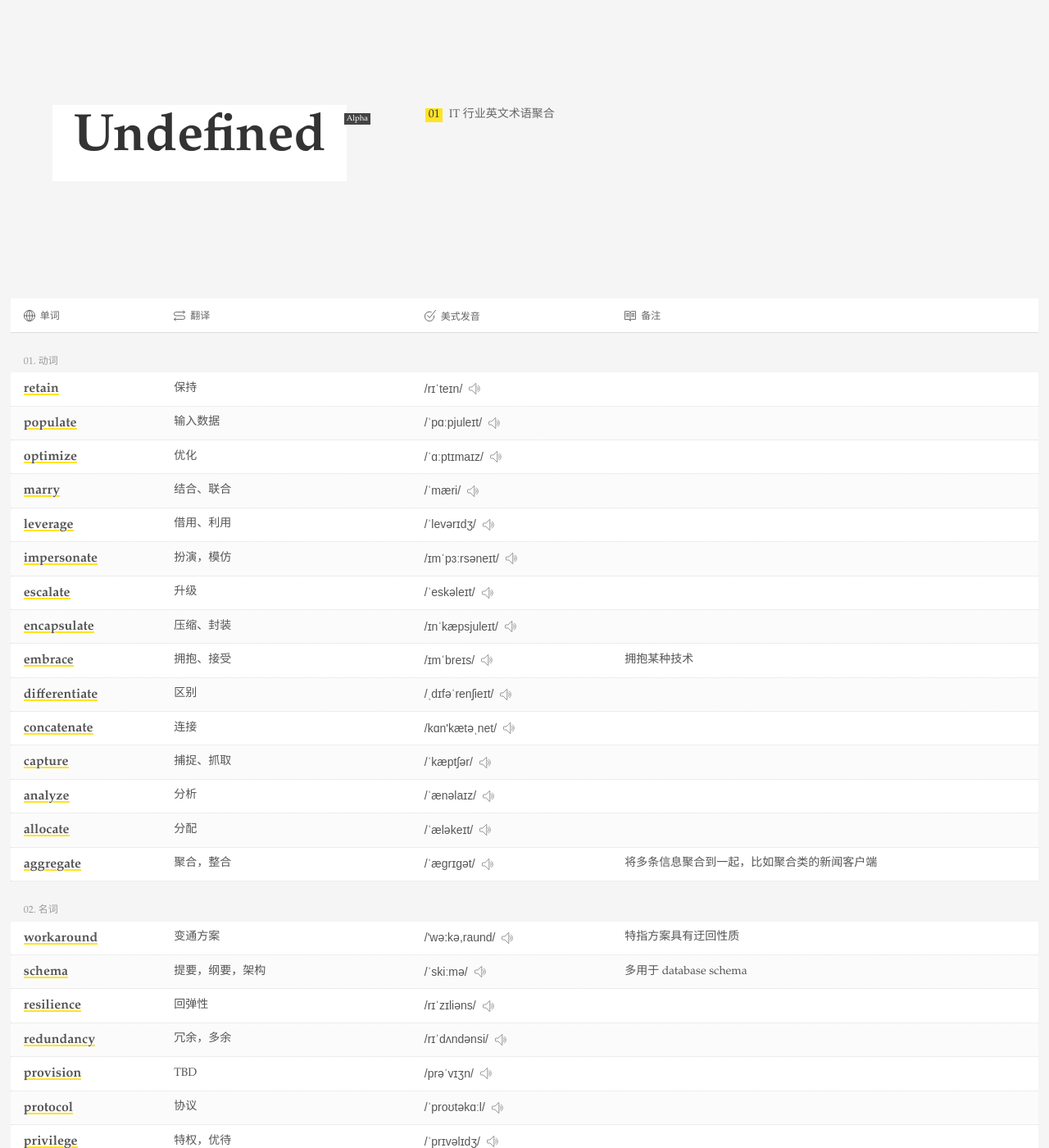
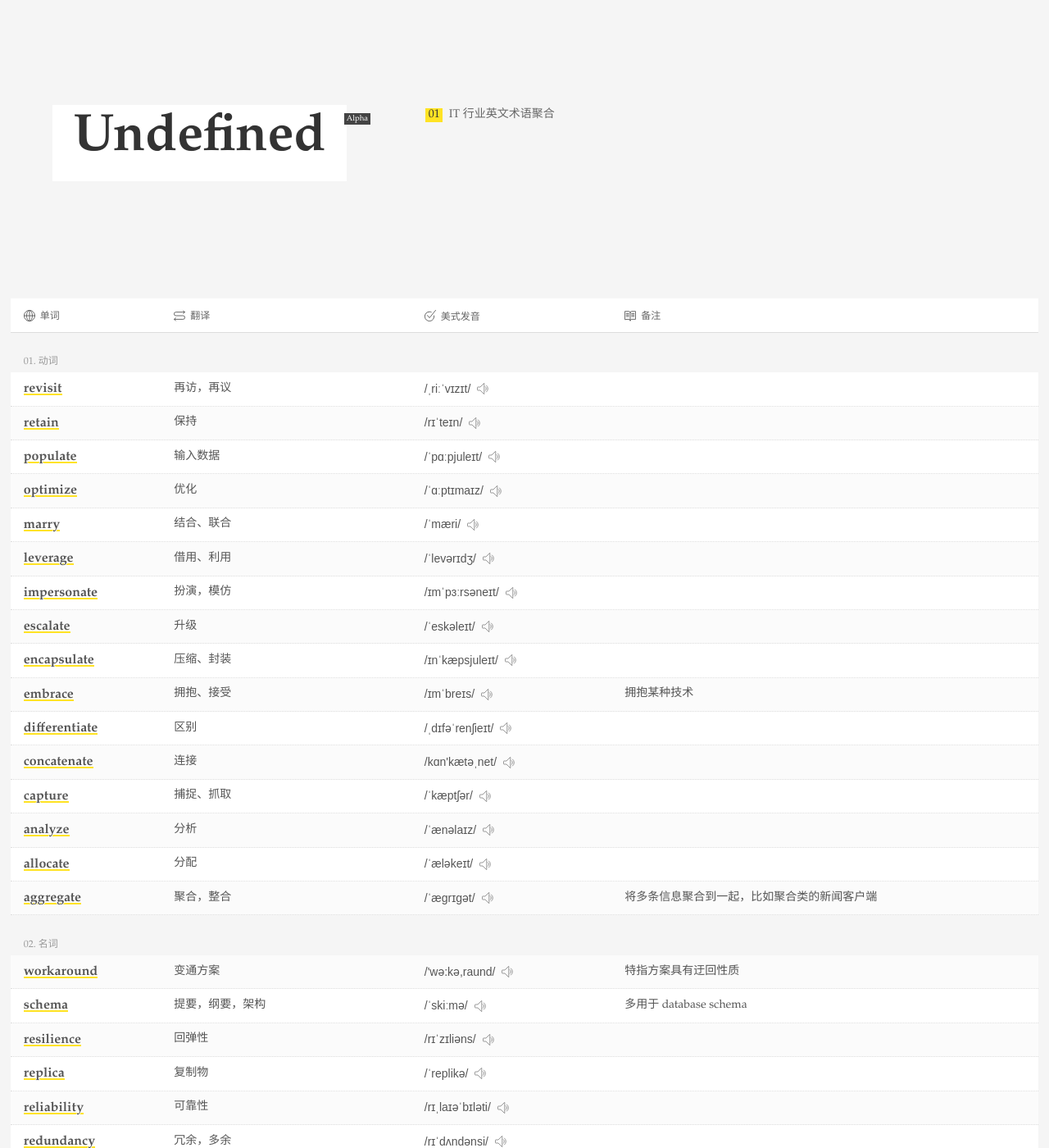
Before and after one commit to Wei-Xia/most-frequent-technology-english-words, a Jekyll site: the page built from index.html, in a window 1280 px wide and 1400 px high. Shown: the whole window at 82% size. Built offline with Jekyll 4.4.1, drawn with Linux system fonts in a browser that asks for light colours; some of the changed text lies outside the part shown.

Commit message:
task: update word list

```diff
--- /dev/null
+++ b/_posts/2020-01-01-reliability.md
@@ -0,0 +1,7 @@
+---
+word: reliability
+meaning: 可靠性
+correct: /rɪˌlaɪəˈbɪləti/
+note:
+category: 名词
+---
--- /dev/null
+++ b/_posts/2020-01-01-revisit.md
@@ -0,0 +1,7 @@
+---
+word: revisit
+meaning: 再访，再议
+correct: /ˌriːˈvɪzɪt/
+note:
+category: 动词
+---
```
Also changed, not shown: _posts/2020-01-01-deprecated.md (+1 -1 lines), _posts/2020-01-01-descent.md (added, +7 -0 lines), _posts/2020-01-01-replicas.md (added, +7 -0 lines).
